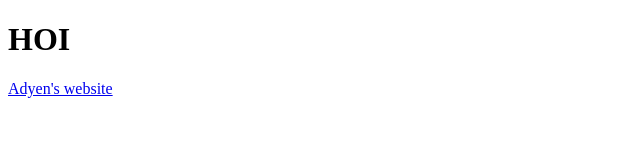
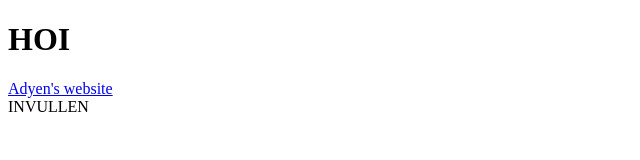
Before and after one commit to cristinavacanti/drop-in, a plain HTML site: page index.html in a window 1280 px wide. Shown: the full height of the page, 0-640 px from the left. Drawn offline with Linux system fonts and the light colour scheme.

Commit message:
Update index.html

```diff
--- a/index.html
+++ b/index.html
@@ -3,6 +3,7 @@
     <body>
         <h1> HOI </h1>
         <a href = "http://www.adyen.com"> Adyen's website</a>
-        <div> </div>
+        <div> INVULLEN </div>
+        <script> insert javascrip file here </script>
     </body>
 </html>
```
